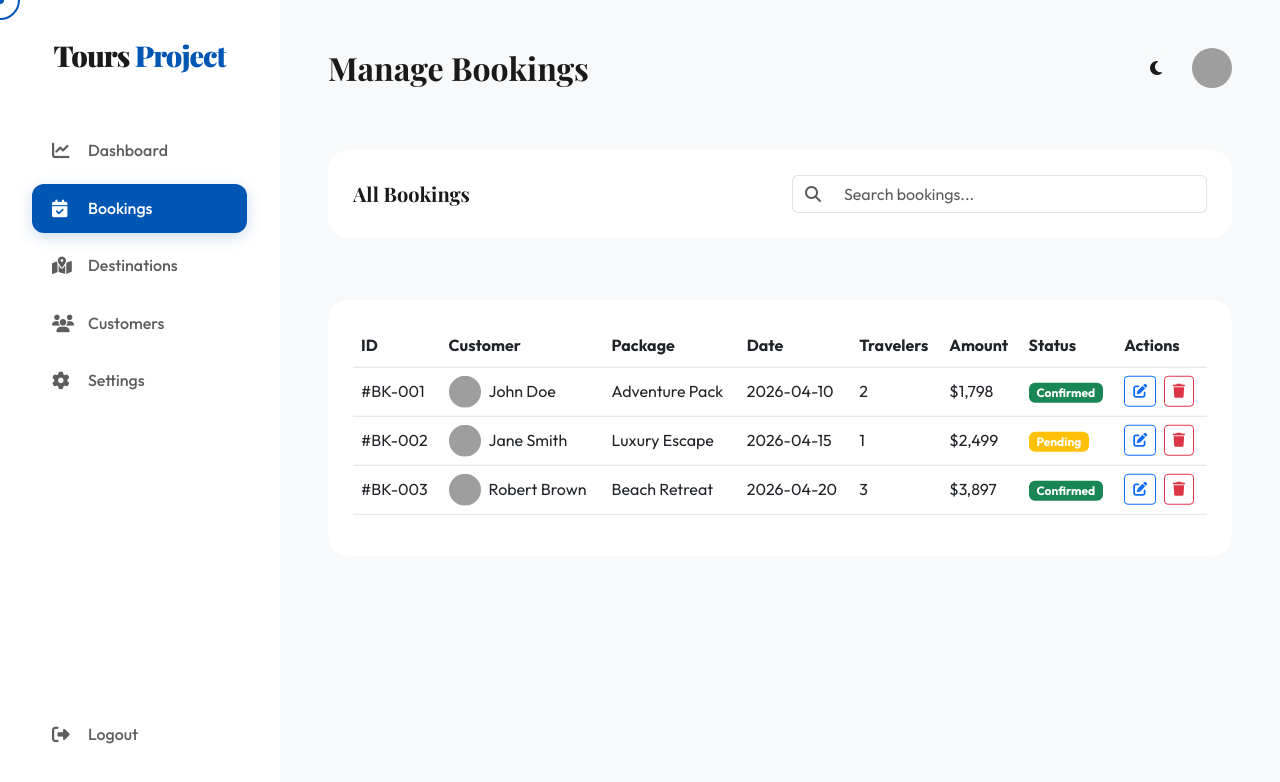
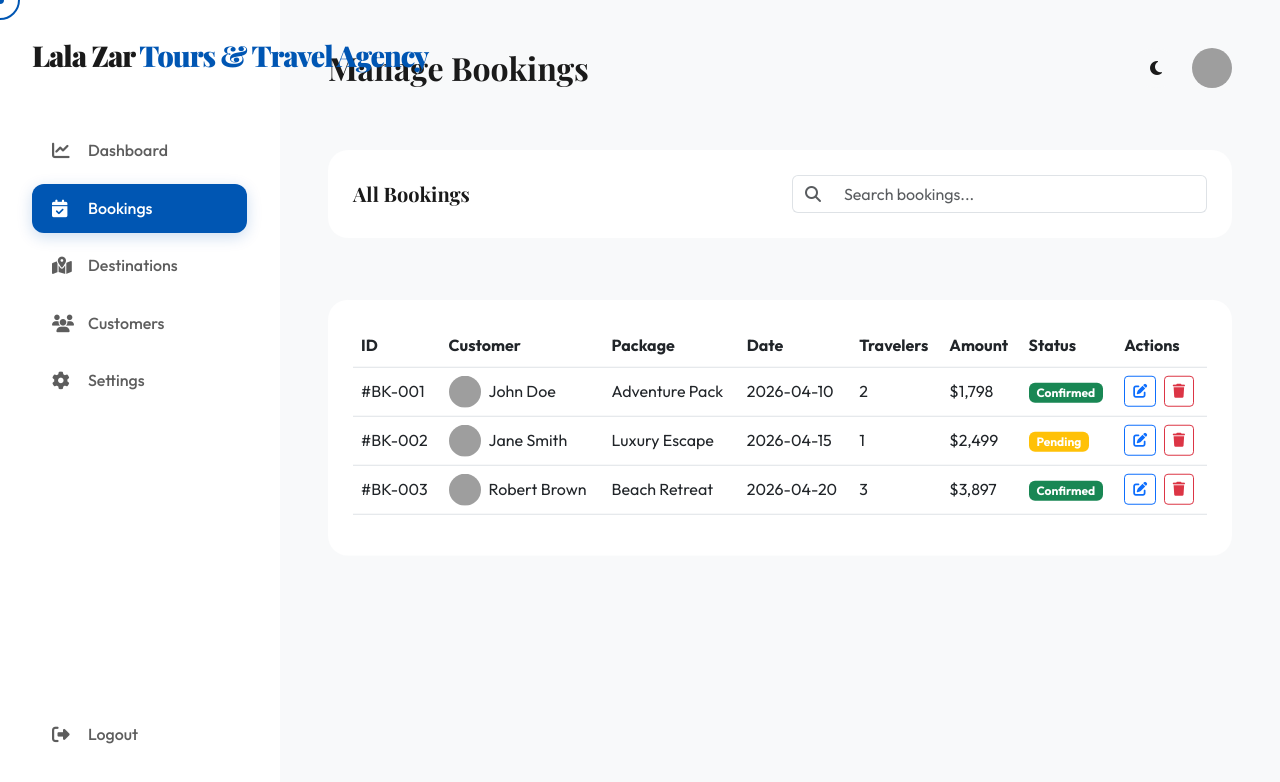
Before and after one commit to Yashaib-Hashmi/Tours, a React app: page admin-bookings.html in a window 1280 px wide. Built offline with nearby package versions, Linux system fonts and the light colour scheme; grey boxes are pictures that could not be loaded.

Commit message:
Update admin-bookings.html

```diff
--- a/admin-bookings.html
+++ b/admin-bookings.html
@@ -3,7 +3,7 @@
 <head>
     <meta charset="UTF-8">
     <meta name="viewport" content="width=device-width, initial-scale=1.0">
-    <title>Manage Bookings | Tours Project</title>
+    <title>Manage Bookings | Lala Zar | Tours & Travel Agency</title>
     <link href="https://cdn.jsdelivr.net/npm/bootstrap@5.3.0/dist/css/bootstrap.min.css" rel="stylesheet">
     <link rel="stylesheet" href="https://cdnjs.cloudflare.com/ajax/libs/font-awesome/6.4.0/css/all.min.css">
     <link rel="stylesheet" href="style.css">
@@ -18,7 +18,7 @@
         <!-- Sidebar -->
         <div class="sidebar">
             <div class="text-center mb-5">
-                <a class="navbar-brand" href="index.html">Tours <span>Project</span></a>
+                <a class="navbar-brand" href="index.html">Lala Zar <span>Tours & Travel Agency</span></a>
             </div>
             <a href="dashboard.html" class="sidebar-link"><i class="fas fa-chart-line"></i> Dashboard</a>
             <a href="admin-bookings.html" class="sidebar-link active"><i class="fas fa-calendar-check"></i> Bookings</a>
```
